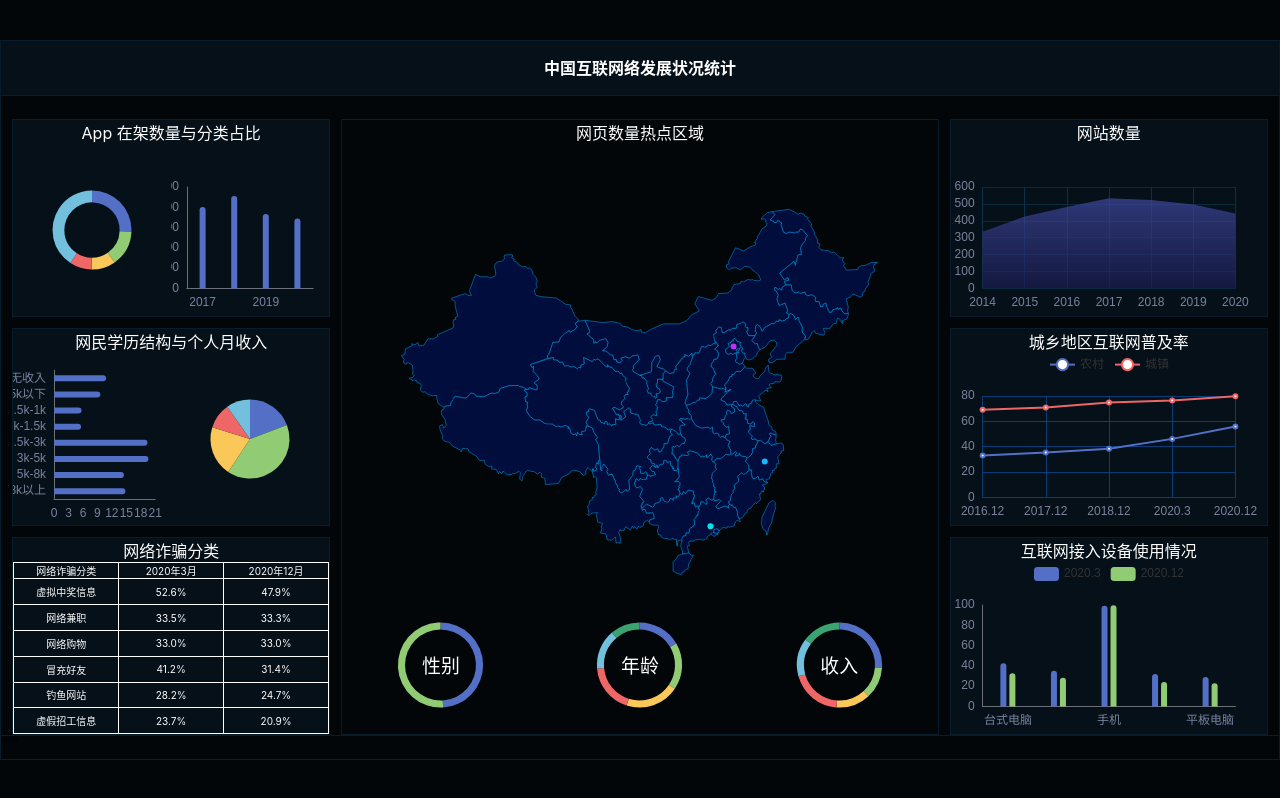
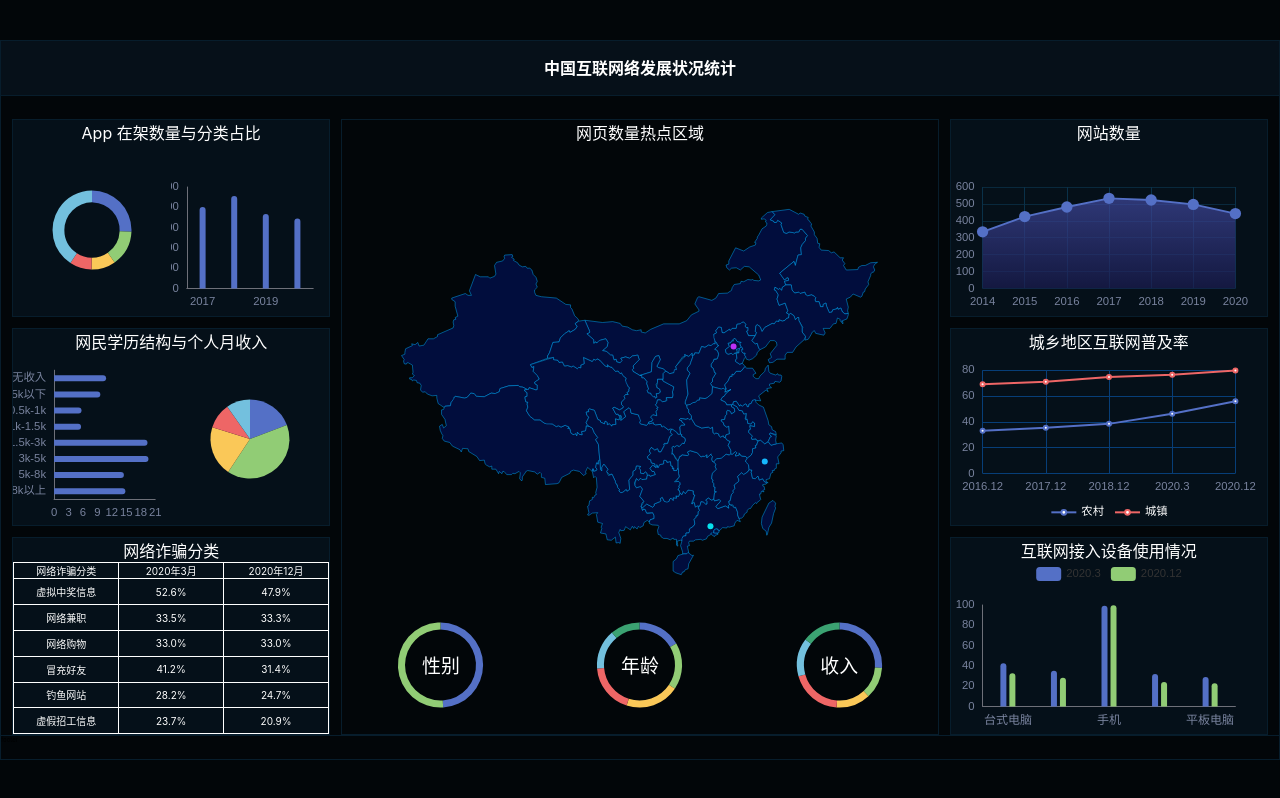
Before and after one commit to ml1234256/big-screen-demo-1, a React (Create React App) app: page /#/ in a window 1280 px wide. Built offline with nearby package versions, Linux system fonts and the light colour scheme.

Commit message:
修复 px.tx bug，chart-5的legend移动到下面

```diff
--- a/public/index.html
+++ b/public/index.html
@@ -16,7 +16,7 @@
     <script>
           const clientWidth = document.documentElement.clientWidth;  // 获取浏览器宽度
           const clientHeight = document.documentElement.clientHeight;  // 获取浏览器高度
-          const pageWidth = clientWidth / clientHeight > 16 / 9 ? clientHeight * (16 / 9) : clientWidth; // 计算页面高度
+          window.pageWidth = clientWidth / clientHeight > 16 / 9 ? clientHeight * (16 / 9) : clientWidth; // 计算页面高度
           const pageHeight = pageWidth / (16 / 9);    // 计算页面宽度
           // 设置 1rem = 1% * 页面宽度
           const string = `<style>
--- a/src/components/chart-1.tsx
+++ b/src/components/chart-1.tsx
@@ -1,7 +1,7 @@
 import { useEffect, useRef } from "react";
 import * as echarts from 'echarts';
 import styled from 'styled-components';
-import { px2rem } from "../shared/px2rem";
+import { px } from "../shared/px";
 import { createEchartOption } from "../shared/create-echarts-option";
 import { ChartDiv } from "./chart-div";
 
@@ -44,7 +44,7 @@ export const Chart1 = () => {
                     data: ['2017', '2018', '2019', '2020'],
                     axisTick: { show: false },
                     axisLabel: {
-                        fontSize: px2rem(12)
+                        fontSize: px(12)
                     },
                 },
                 yAxis: {
@@ -55,7 +55,7 @@ export const Chart1 = () => {
                         show: false
                     },
                     axisLabel: {
-                        fontSize:px2rem(12)
+                        fontSize:px(12)
                     }
                 },
                 series: [{
--- a/src/components/chart-4.tsx
+++ b/src/components/chart-4.tsx
@@ -2,7 +2,7 @@ import { useEffect, useRef } from "react";
 import styled from 'styled-components';
 import * as echarts from 'echarts';
 import { createEchartOption } from "../shared/create-echarts-option";
-import { px2rem } from "../shared/px2rem";
+import { px } from "../shared/px";
 import { ChartDiv } from "./chart-div";
 
 // 网民学历结构与个人月收入
@@ -53,7 +53,7 @@ export const Chart4 = () => {
                         show: false
                     },
                 axisLabel: {
-                    fontSize: px2rem(12)
+                    fontSize: px(12)
                 },
             },
             yAxis: {
@@ -65,7 +65,7 @@ export const Chart4 = () => {
                         show: false
                     },
                     axisLabel: {
-                        fontSize:px2rem(12)
+                        fontSize:px(12)
                     },
                     data:['8k以上', '5k-8k', '3k-5k', '1.5k-3k', '1k-1.5k', '0.5k-1k', '0.5k以下', '无收入']
                 },
--- a/src/components/chart-5.tsx
+++ b/src/components/chart-5.tsx
@@ -2,7 +2,7 @@ import { useEffect, useRef } from "react";
 import * as echarts from 'echarts';
 import { createEchartOption } from "../shared/create-echarts-option";
 import { ChartDiv } from "./chart-div";
-import { px2rem } from "../shared/px2rem";
+import { px } from "../shared/px";
 
 // 城乡地区互联网普及率
 
@@ -10,11 +10,24 @@ export const Chart5 = () => {
     const chartDiv = useRef<HTMLDivElement>(null);
     useEffect(() => {
         const myChart = echarts.init((chartDiv as any).current);
+        console.log(1, px(12));
+        console.log(2, px)
         let options = createEchartOption({
             legend: {
                 data: ['农村', '城镇'],
+                bottom: 2,
+                itemHeight: 6,
+                textStyle: {
+                    color: '#fff',
+                    fontSize: px(12),
+                }
             },
-            tooltip: {},
+            grid: {
+            left: '10%',
+            top: '10%',
+            right: '10%',
+            bottom: '30%'
+        },
             xAxis: {
                 type: 'category',
                 boundaryGap: false,
--- a/src/components/chart-6.tsx
+++ b/src/components/chart-6.tsx
@@ -2,7 +2,7 @@ import { useEffect, useRef } from "react";
 import * as echarts from 'echarts';
 import { createEchartOption } from "../shared/create-echarts-option";
 import { ChartDiv } from "./chart-div";
-import { px2rem } from "../shared/px2rem";
+import { px } from "../shared/px";
 
 // 网站数量
 
@@ -29,8 +29,8 @@ export const Chart6 = () => {
                 type: 'line',
                 data: [335, 425, 482,533,523, 497,443],
                 symbol: 'circle',
-                symbolSize: px2rem(12),
-                lineStyle: {width: px2rem(2)},
+                symbolSize: px(12),
+                lineStyle: {width: px(2)},
                 areaStyle: {
                 color: new echarts.graphic.LinearGradient(0, 0, 0, 1, [{
                     offset: 0,
--- a/src/components/chart-8.tsx
+++ b/src/components/chart-8.tsx
@@ -1,7 +1,7 @@
 import React, {useEffect, useRef} from 'react';
 import * as echarts from 'echarts';
 import {createEchartOption} from '../shared/create-echarts-option';
-import {px2rem} from '../shared/px2rem';
+import {px} from '../shared/px';
 import styled from 'styled-components';
 
 const ChartWrapper = styled.div`
--- a/src/shared/base-echart-option.ts
+++ b/src/shared/base-echart-option.ts
@@ -1,9 +1,9 @@
-import { px2rem } from "./px2rem";
+import { px } from "./px";
 
 
 export const baseEchartOption = {
      textStyle: {
-            fontSize: px2rem(12),
+            fontSize: px(12),
             color: '#79839E'
         },
         title: { show: false },
--- a/src/shared/create-echarts-option.ts
+++ b/src/shared/create-echarts-option.ts
@@ -1,5 +1,5 @@
 import { baseEchartOption } from './base-echart-option';
-import { px2rem } from "./px2rem";
+import { px } from "./px";
 
 export const createEchartOption = (option: any) => {
     const createOption = {
@@ -9,12 +9,12 @@ export const createEchartOption = (option: any) => {
     if (!(option?.xAxis?.axisLabel?.fontSize)) {
         createOption.xAxis = createOption.xAxis || {};
         createOption.xAxis.axisLabel = createOption.xAxis.axisLabel || {};
-        createOption.xAxis.axisLabel.fontSize = px2rem(12);
+        createOption.xAxis.axisLabel.fontSize = px(12);
     }
     if (!(option?.yAxis?.axisLabel?.fontSize)) {
         createOption.yAxis = createOption.yAxis || {};
         createOption.yAxis.axisLabel = createOption.yAxis.axisLabel || {};
-        createOption.yAxis.axisLabel.fontSize = px2rem(12);
+        createOption.yAxis.axisLabel.fontSize = px(12);
     }
     return createOption
 }
--- /dev/null
+++ b/src/shared/px.ts
@@ -0,0 +1,3 @@
+export const px = (n: any) => {
+    return n / 1355 * (window as any).pageWidth;
+}
--- a/src/shared/px2rem.ts
+++ /dev/null
@@ -1 +0,0 @@
-export const px2rem = (n:any) => n / 1355 * (window as any).pageWidth;
```
